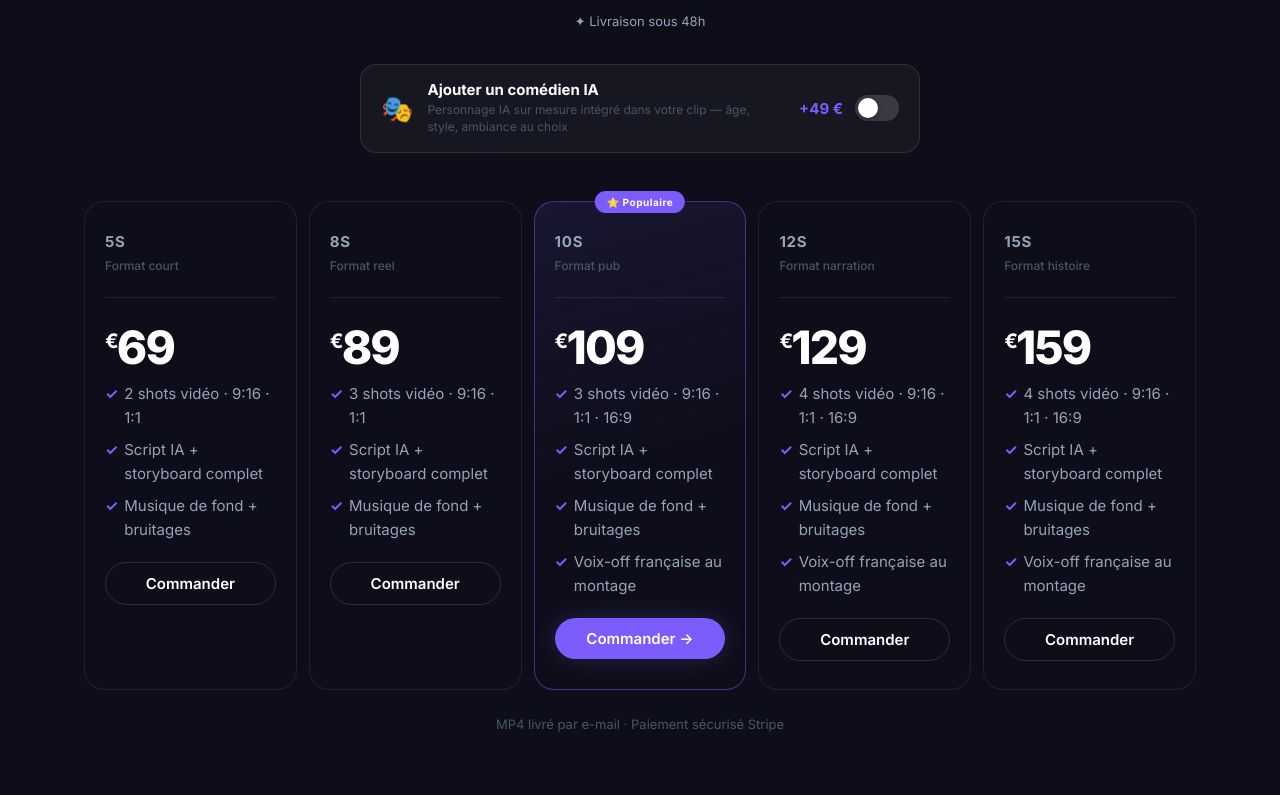
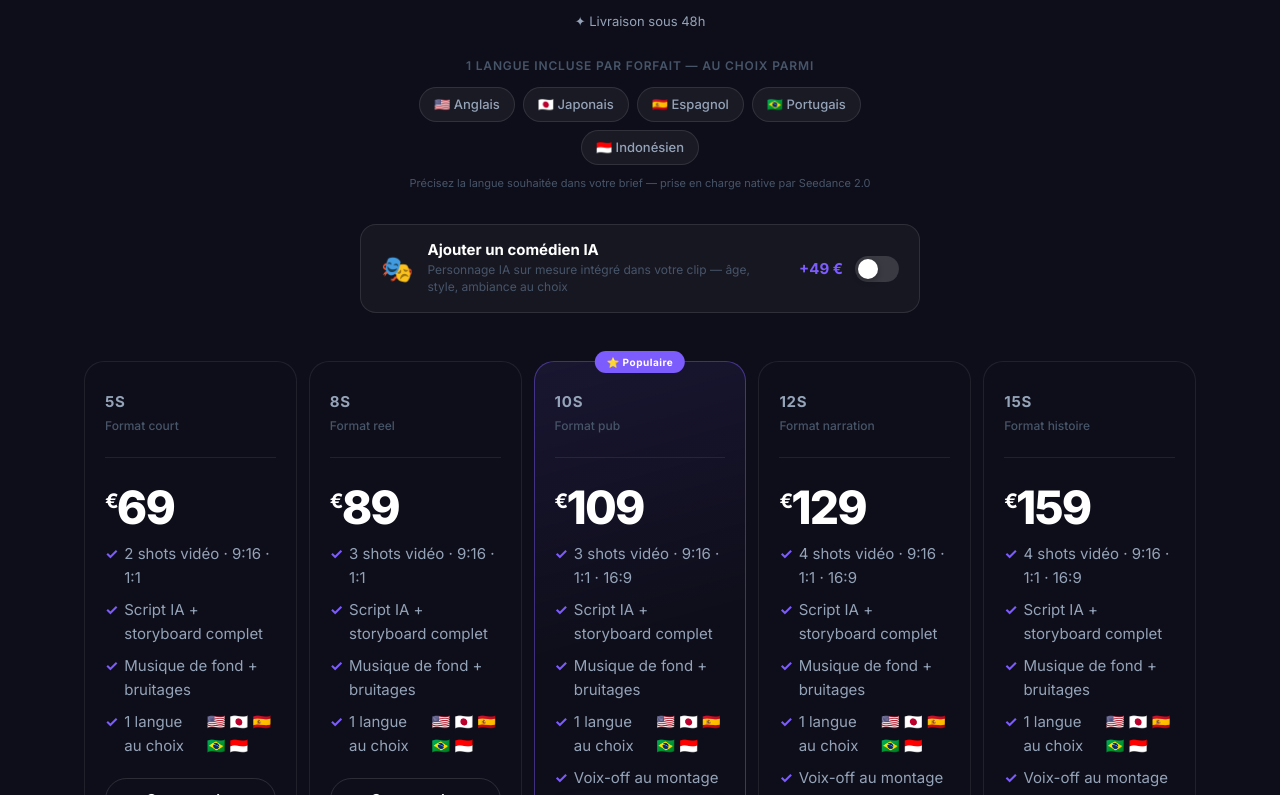
Before and after one commit to sceniqstudio/sceniq, a Next.js app: page / in a window 1280 px wide. Shown: the part 4805-5600 px from the top of the page. Built offline with nearby package versions, Linux system fonts and the light colour scheme; no server answers.

Commit message:
feat(pricing): langues Seedance 2.0 (EN/JP/ES/PT/ID) + perk '1 langue au choix' dans chaque forfait

```diff
--- a/app/page.tsx
+++ b/app/page.tsx
@@ -820,6 +820,34 @@ export default function HomePage() {
             ))}
           </div>
 
+          {/* ── Langues disponibles ── */}
+          <div className="rv" style={{ margin: '24px auto 0', maxWidth: 560, textAlign: 'center' }}>
+            <p style={{ fontSize: 12, color: 'var(--g6)', marginBottom: 12, textTransform: 'uppercase', letterSpacing: '0.07em', fontWeight: 600 }}>
+              1 langue incluse par forfait — au choix parmi
+            </p>
+            <div style={{ display: 'flex', justifyContent: 'center', flexWrap: 'wrap', gap: 8 }}>
+              {[
+                { flag: '🇺🇸', lang: 'Anglais' },
+                { flag: '🇯🇵', lang: 'Japonais' },
+                { flag: '🇪🇸', lang: 'Espagnol' },
+                { flag: '🇧🇷', lang: 'Portugais' },
+                { flag: '🇮🇩', lang: 'Indonésien' },
+              ].map(({ flag, lang }) => (
+                <span key={lang} style={{
+                  display: 'inline-flex', alignItems: 'center', gap: 6,
+                  padding: '6px 14px', borderRadius: 999,
+                  background: 'rgba(255,255,255,0.05)', border: '1px solid rgba(255,255,255,0.10)',
+                  fontSize: 13, color: 'var(--g4)', fontWeight: 500,
+                }}>
+                  {flag} {lang}
+                </span>
+              ))}
+            </div>
+            <p style={{ fontSize: 11, color: 'var(--g6)', marginTop: 10 }}>
+              Précisez la langue souhaitée dans votre brief — prise en charge native par Seedance 2.0
+            </p>
+          </div>
+
           {/* ── Toggle Comédien IA ── */}
           <div className="rv lv2-model-toggle-wrap">
             <button
@@ -877,7 +905,8 @@ export default function HomePage() {
                     <li className="lv2-price-perk">{p.shots} shots vidéo · {p.fmts}</li>
                     <li className="lv2-price-perk">Script IA + storyboard complet</li>
                     <li className="lv2-price-perk">Musique de fond + bruitages</li>
-                    {p.voix && <li className="lv2-price-perk">Voix-off française au montage</li>}
+                    <li className="lv2-price-perk">1 langue au choix <span style={{ color: 'var(--g6)', fontWeight: 400 }}>🇺🇸 🇯🇵 🇪🇸 🇧🇷 🇮🇩</span></li>
+                    {p.voix && <li className="lv2-price-perk">Voix-off au montage</li>}
                     {pricingModel && <li className="lv2-price-perk" style={{ color: 'var(--accent)' }}>Comédien IA sur mesure</li>}
                   </ul>
                   <a
```
